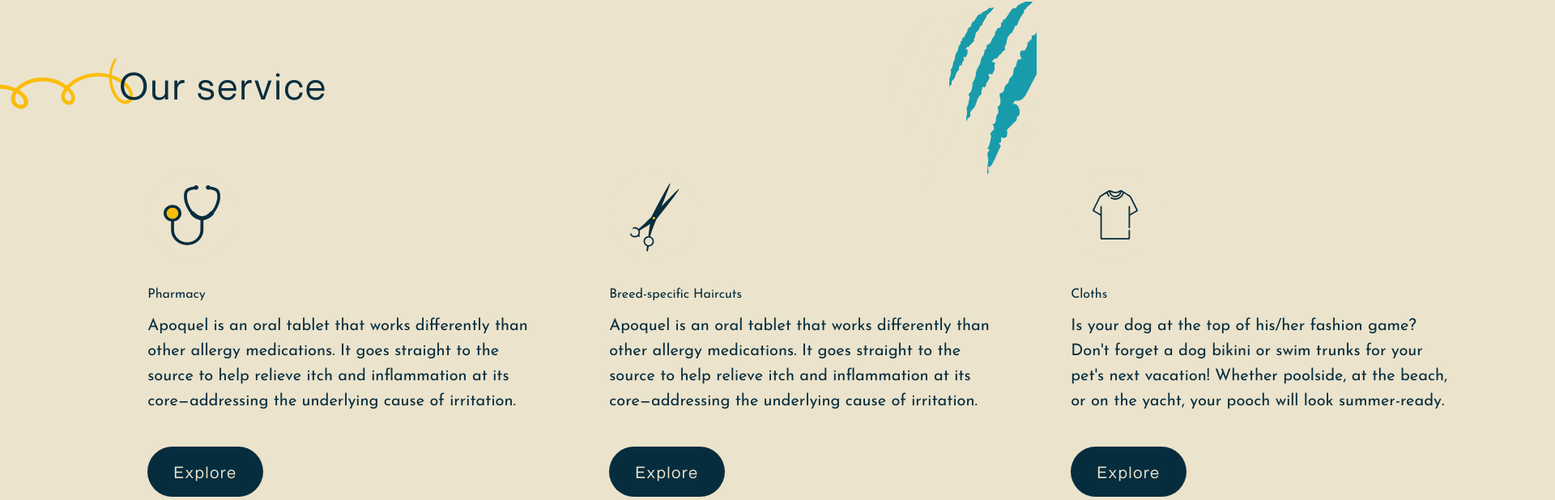
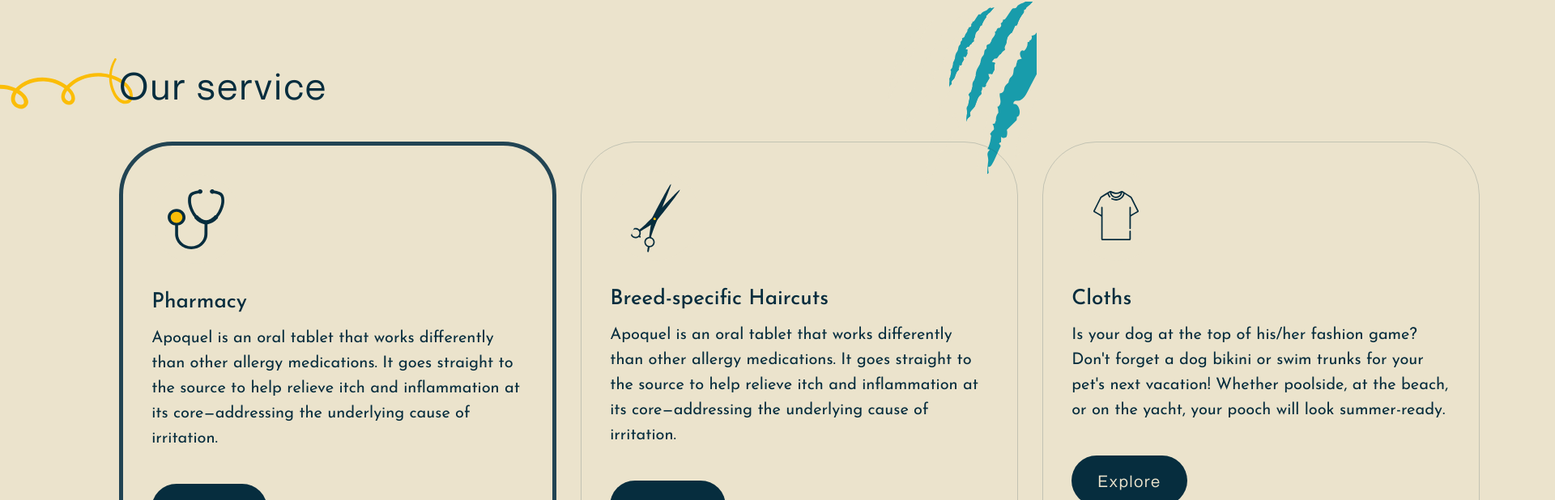
Before and after one commit to Artem0714/pet-shop-lp, a React (Create React App) app: page / in a window 1280 px wide. Shown: the part 1118-1736 px from the top of the page at 81% size, 1920 px wide, since content can reach past the window. Built offline with nearby package versions, Linux system fonts and the light colour scheme.

Commit message:
build(Carousel): created event carousel

```diff
--- a/src/components/OurService.css
+++ b/src/components/OurService.css
@@ -19,7 +19,12 @@
     align-self: flex-end;
 }
 
-.os-block-specialists {
+.os-carousel {
+    width: 540px;
+    /* overflow: hidden; */
+}
+
+.carousel {
     display: flex;
-    width: 200%;
+    transition: 1s;
 }
--- a/src/components/OurService.jsx
+++ b/src/components/OurService.jsx
@@ -1,18 +1,67 @@
-import React from "react";
+import React, { useState } from "react";
 import './OurService.css';
 import { ChangeButton } from "./buttons/ChangeButton";
 import { OurServiceSpecialist } from "./OurServiceSpecialist";
+import { Carousel } from "./carousel/Carousel";
+import device1 from "../UI/img/device1.svg";
+import device2 from "../UI/img/device2.svg";
+import device3 from "../UI/img/device3.svg";
+
+const specialists = [
+    {id: 1, img: device1, title: 'Pharmacy', content: 'Apoquel is an oral tablet that works differently than other allergy medications. It goes straight to the source to help relieve itch and inflammation at its core—addressing the underlying cause of irritation.'},
+    {id: 2, img: device2, title: 'Breed-specific Haircuts', content: 'Apoquel is an oral tablet that works differently than other allergy medications. It goes straight to the source to help relieve itch and inflammation at its core—addressing the underlying cause of irritation.'},
+    {id: 3, img: device3, title: 'Cloths', content: "Is your dog at the top of his/her fashion game? Don't forget a dog bikini or swim trunks for your pet's next vacation! Whether poolside, at the beach, or on the yacht, your pooch will look summer-ready."}
+];
 
 export const OurService = (props) => {
+    const [offset, setOffset] = useState(0);
+    const [count, setCount] =useState(0);
+
+    const handleLeftArrowClick = () => {
+        setCount((currentCount)=> {
+            if (currentCount > 0) {
+                return (currentCount - 1)
+            }
+            return currentCount
+        })
+
+
+        setOffset((currentOffset) => {
+            return Math.max(currentOffset - 570, 0)
+        })
+    }
+
+    const handleRightArrowClick = () => {
+        setCount((currentCount)=> {
+            if (currentCount < 2) {
+                return (currentCount + 1)
+            }
+            return currentCount
+        })
+
+        setOffset((currentOffset) => {
+            const maxOffset = 570*(specialists.length-1)
+            return Math.min(currentOffset + 570, maxOffset)
+        })
+    }
+
+    console.log(count);
+
     return(
         <div className="our-service">
             <div className="os-titel">
                 <h1>Our service</h1>
             </div>
-            <OurServiceSpecialist />
+            <div className="os-carousel">
+                <Carousel size={offset} count={count}>
+                    <OurServiceSpecialist specialist={specialists[0]}/>
+                    <OurServiceSpecialist specialist={specialists[1]}/>
+                    <OurServiceSpecialist specialist={specialists[2]}/>
+                </Carousel>
+            </div>
             <div className="os-slider-btn">
-                <ChangeButton deg={-180}/>
-                <ChangeButton border={3} gorizontal={-30} vertical={0} deg={0}/>
+                <ChangeButton onClick={handleLeftArrowClick} deg={-180}/>
+                <ChangeButton onClick={handleRightArrowClick} border={3} gorizontal={-30} vertical={0} deg={0}/>
             </div>
         </div>
     )
--- a/src/components/OurServiceSpecialist.css
+++ b/src/components/OurServiceSpecialist.css
@@ -3,7 +3,6 @@
     flex-direction: column;
     justify-content: flex-start;
     border-radius: 66px;
-    width: 540px;
     padding: 35px;
     margin-top: 50px;
     margin-right: 30px;
@@ -26,7 +25,7 @@
     margin-top: 35px;
 }
 
-.os-specialist-description h2 {
+.os-specialist-description h3 {
     font-weight: 500;
     font-size: 26px;
 }
--- a/src/components/OurServiceSpecialist.jsx
+++ b/src/components/OurServiceSpecialist.jsx
@@ -1,34 +1,19 @@
 import React from "react";
 import './OurServiceSpecialist.css';
-import device1 from "../UI/img/device1.svg";
-import device2 from "../UI/img/device2.svg";
-import device3 from "../UI/img/device3.svg";
-
-const specialists = [
-    {id: 1, img: device1, title: 'Pharmacy', content: 'Apoquel is an oral tablet that works differently than other allergy medications. It goes straight to the source to help relieve itch and inflammation at its core—addressing the underlying cause of irritation.'},
-    {id: 2, img: device2, title: 'Breed-specific Haircuts', content: 'Apoquel is an oral tablet that works differently than other allergy medications. It goes straight to the source to help relieve itch and inflammation at its core—addressing the underlying cause of irritation.'},
-    {id: 3, img: device3, title: 'Cloths', content: "Is your dog at the top of his/her fashion game? Don't forget a dog bikini or swim trunks for your pet's next vacation! Whether poolside, at the beach, or on the yacht, your pooch will look summer-ready."}
-];
 
 export const OurServiceSpecialist = (props) => {
-    const result = specialists.map((specialist) =>
-        <div className="os-specialist" style={{background: `${props.color}`, border: `${props.border}`}}>
+    return(
+        <div key={props.specialist.id} className="os-specialist" style={props.style}>
             <div className="os-spec-circle-divece">
-                <img src={specialist.img} alt="device"/>
+                <img src={props.specialist.img} alt="device"/>
             </div>
-            <div key={specialist.id} className="os-specialist-description">
-                <h3>{specialist.title}</h3>
-                <p>{specialist.content}</p>
+            <div className="os-specialist-description">
+                <h3>{props.specialist.title}</h3>
+                <p>{props.specialist.content}</p>
             </div>
-            <div key={specialist.id} className="os-specialist-btn">
+            <div className="os-specialist-btn">
                 <button>Explore</button>
             </div>
         </div>
     )
-
-    return(
-        <div className="os-block-specialists">
-            {result}
-        </div>
-    )
 }
--- a/src/components/buttons/ChangeButton.jsx
+++ b/src/components/buttons/ChangeButton.jsx
@@ -5,7 +5,7 @@ import './ChangeButton.css';
 export const ChangeButton = (props) => {
     return(
         <>
-            <button className="change-btn" style={{transform: `translate(${props.gorizontal}px, ${props.vertical}px)`, border: `${props.border}px solid white`}}>
+            <button onClick={props.onClick} className="change-btn" style={{transform: `translate(${props.gorizontal}px, ${props.vertical}px)`, border: `${props.border}px solid white`}}>
                 <div className="arrow-1">
                     <div className="arrow-1-div" style={{transform: `rotate(${props.deg}deg)`}}></div>
                 </div>
--- /dev/null
+++ b/src/components/carousel/Carousel.jsx
@@ -0,0 +1,31 @@
+import React, { Children, cloneElement } from "react";
+
+
+export const Carousel = (props) => {
+    const pages = Children.map(props.children, (child, index) => {
+        console.log(props.count);
+        if (props.count === index) {
+            return cloneElement( child, {
+                style: {
+                    maxWidth: "540px",
+                    minWidth: "540px",
+                    border: "5px solid rgba(34, 68, 83, 1)",
+                }
+            })
+        }
+
+        return cloneElement( child, {
+            style: {
+                maxWidth: "540px",
+                minWidth: "540px",
+                border: "1px solid rgba(34, 68, 83, 0.2)",
+            }
+        })
+    })
+
+    return(
+        <div className="carousel" style={{transform: `translateX(-${props.size}px)`}}>
+            {pages}
+        </div>
+    )
+}
```
